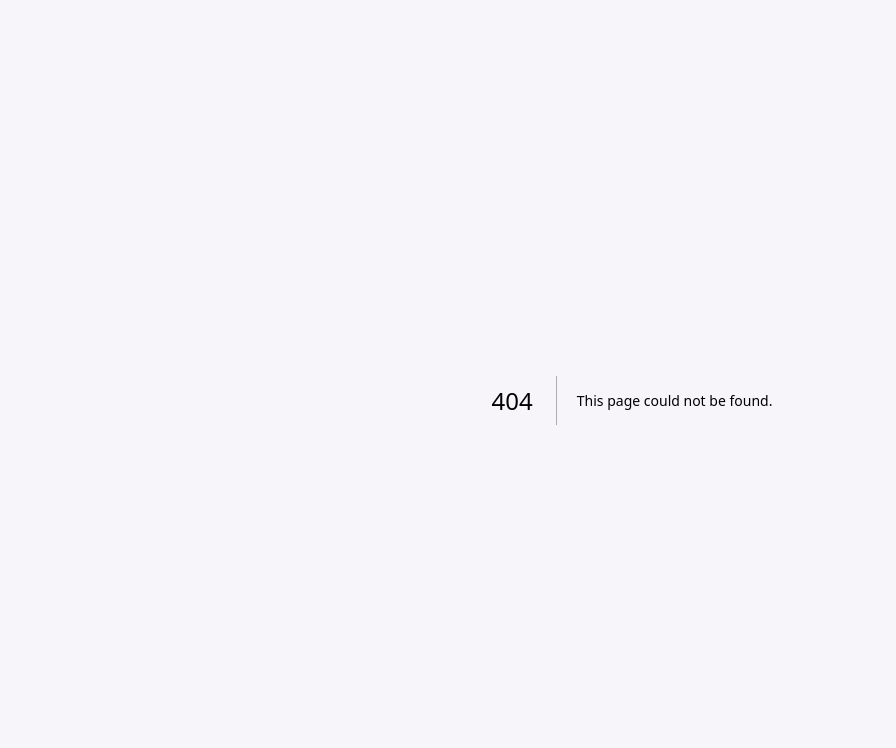
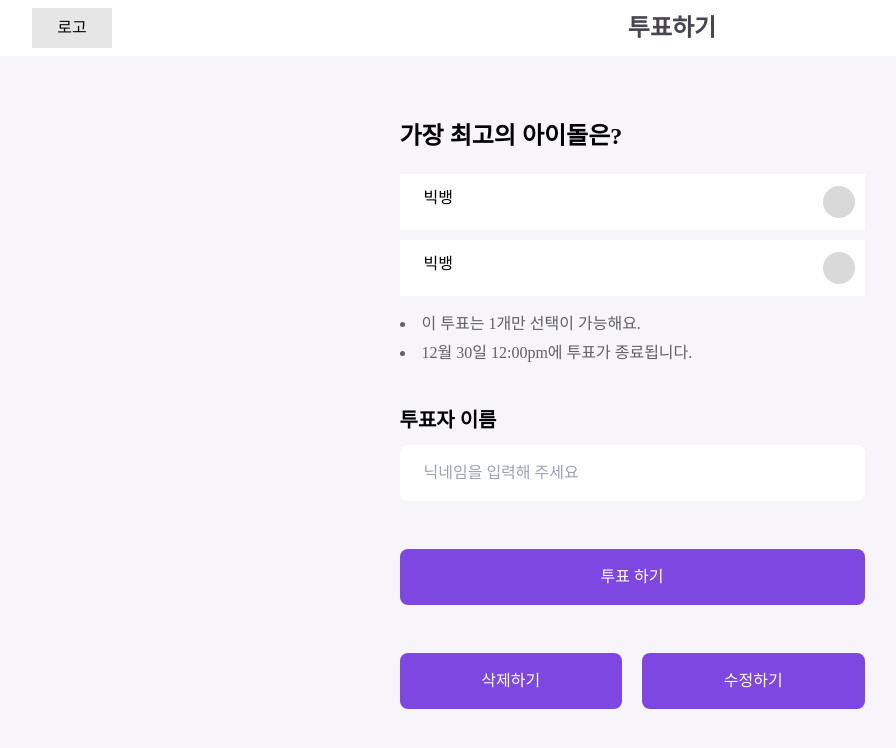
Before and after one commit to Delight-Momentum/Vote, a Next.js app: page /vote/1 in a window 1280 px wide. Before the commit this address had no page. Shown: the top 748 px of the page, without its empty margins (8-904 px from the left). Built offline with nearby package versions, Linux system fonts and the light colour scheme.

Commit message:
feat: 투표 페이지 구현

```diff
--- /dev/null
+++ b/app/vote/[id]/page.tsx
@@ -0,0 +1,15 @@
+import { Header, VoteForm } from '@/components/index'
+import React from 'react'
+
+function VotePage() {
+  return (
+    <>
+      <Header>투표하기</Header>
+      <div className="flex justify-center pb-89pxr pt-62pxr">
+        <VoteForm />
+      </div>
+    </>
+  )
+}
+
+export default VotePage
--- a/components/create-vote-form.tsx
+++ b/components/create-vote-form.tsx
@@ -39,6 +39,7 @@ function CreateVoteForm() {
           <div className="flex gap-22pxr">
             <div className="flex items-center gap-4pxr">
               <RadioButton
+                size="sm"
                 name="voteMethod"
                 value="one"
                 handleValueChange={handleValueChange}
@@ -50,6 +51,7 @@ function CreateVoteForm() {
             </div>
             <div className="flex items-center gap-4pxr">
               <RadioButton
+                size="sm"
                 name="voteMethod"
                 value="multiple"
                 handleValueChange={handleValueChange}
@@ -67,6 +69,7 @@ function CreateVoteForm() {
           <div className="flex gap-22pxr">
             <div className="flex items-center gap-4pxr">
               <RadioButton
+                size="sm"
                 name="voteParticipant"
                 value="public"
                 handleValueChange={handleValueChange}
@@ -78,6 +81,7 @@ function CreateVoteForm() {
             </div>
             <div className="flex items-center gap-4pxr">
               <RadioButton
+                size="sm"
                 name="voteParticipant"
                 value="private"
                 handleValueChange={handleValueChange}
--- a/components/edit-vote-form.tsx
+++ b/components/edit-vote-form.tsx
@@ -38,6 +38,7 @@ function EditVoteForm() {
           <div className="flex gap-22pxr">
             <div className="flex items-center gap-4pxr">
               <RadioButton
+                size="sm"
                 name="voteMethod"
                 value="one"
                 handleValueChange={handleValueChange}
@@ -49,6 +50,7 @@ function EditVoteForm() {
             </div>
             <div className="flex items-center gap-4pxr">
               <RadioButton
+                size="sm"
                 name="voteMethod"
                 value="multiple"
                 handleValueChange={handleValueChange}
@@ -66,6 +68,7 @@ function EditVoteForm() {
           <div className="flex gap-22pxr">
             <div className="flex items-center gap-4pxr">
               <RadioButton
+                size="sm"
                 name="voteParticipant"
                 value="public"
                 handleValueChange={handleValueChange}
@@ -77,6 +80,7 @@ function EditVoteForm() {
             </div>
             <div className="flex items-center gap-4pxr">
               <RadioButton
+                size="sm"
                 name="voteParticipant"
                 value="private"
                 handleValueChange={handleValueChange}
--- a/components/index.ts
+++ b/components/index.ts
@@ -10,3 +10,5 @@ export { default as CirCleButton } from './circle-button'
 export { default as ButtonRound } from './button-round'
 export { default as CreateVoteForm } from './create-vote-form'
 export { default as EditVoteForm } from './edit-vote-form'
+export { default as VoteForm } from './vote-form'
+export { default as RadioButton } from './radio-button'
--- a/components/radio-button.tsx
+++ b/components/radio-button.tsx
@@ -1,6 +1,7 @@
 import { ChangeEvent } from 'react'
 
 interface IRadioButtonProps {
+  size: 'sm' | 'lg'
   name: string
   value: string
   handleValueChange: (e: ChangeEvent<HTMLInputElement>) => void
@@ -8,6 +9,7 @@ interface IRadioButtonProps {
 }
 
 function RadioButton({
+  size,
   name,
   value,
   handleValueChange,
@@ -17,7 +19,7 @@ function RadioButton({
     <input
       id={value}
       name={name}
-      className="custom-radio"
+      className={`custom-radio ${size === 'sm' ? 'custom-radio-sm' : 'custom-radio-lg'}`}
       onChange={(e) => handleValueChange(e)}
       type="radio"
       value={value}
--- /dev/null
+++ b/components/vote-form.tsx
@@ -0,0 +1,73 @@
+'use client'
+
+import { ButtonRound, Input, Label, RadioButton } from '@/components/index'
+
+function VoteForm() {
+  return (
+    <form className="flex w-465pxr flex-col gap-48pxr">
+      <div className="flex flex-col gap-40pxr">
+        <div className="flex flex-col gap-20pxr">
+          <Label htmlFor="vote" theme="normal">
+            가장 최고의 아이돌은?
+          </Label>
+          <div className="flex flex-col gap-16pxr">
+            <div className="flex flex-col gap-10pxr">
+              <div className="flex justify-between bg-white py-12pxr pl-24pxr pr-10pxr">
+                <label className="text-16pxr" htmlFor="private">
+                  빅뱅
+                </label>
+                <RadioButton
+                  size="lg"
+                  name="vote"
+                  value="private"
+                  handleValueChange={() => {}}
+                />
+              </div>
+              <div className="flex justify-between bg-white py-12pxr pl-24pxr pr-10pxr">
+                <label className="text-16pxr" htmlFor="private">
+                  빅뱅
+                </label>
+                <RadioButton
+                  size="lg"
+                  name="vote"
+                  value="private"
+                  handleValueChange={() => {}}
+                />
+              </div>
+            </div>
+            <ul className="flex list-inside list-disc flex-col gap-5pxr">
+              <li className="text-[#616161]">
+                이 투표는 1개만 선택이 가능해요.
+              </li>
+              <li className="text-[#616161]">
+                12월 30일 12:00pm에 투표가 종료됩니다.
+              </li>
+            </ul>
+          </div>
+        </div>
+        <div className="flex flex-col gap-10pxr">
+          <Label htmlFor="voteParticipantName" theme="small">
+            투표자 이름
+          </Label>
+          <Input
+            id="voteParticipantName"
+            placeholder="닉네임을 입력해 주세요"
+          />
+        </div>
+      </div>
+      <ButtonRound variant="primary" size="lg">
+        투표 하기
+      </ButtonRound>
+      <div className="flex gap-20pxr">
+        <ButtonRound variant="primary" size="sm">
+          삭제하기
+        </ButtonRound>
+        <ButtonRound variant="primary" size="sm">
+          수정하기
+        </ButtonRound>
+      </div>
+    </form>
+  )
+}
+
+export default VoteForm
--- a/styles/globals.css
+++ b/styles/globals.css
@@ -29,11 +29,19 @@ input:focus {
 }
 
 .custom-radio {
-  height: 20px;
-  width: 20px;
   appearance: none;
   border-radius: 9999px;
   background-color: #d9d9d9;
+}
+
+.custom-radio-sm {
+  height: 20px;
+  width: 20px;
+}
+
+.custom-radio-lg {
+  width: 32px;
+  height: 32px;
 }
 
 .custom-radio:focus {
```
